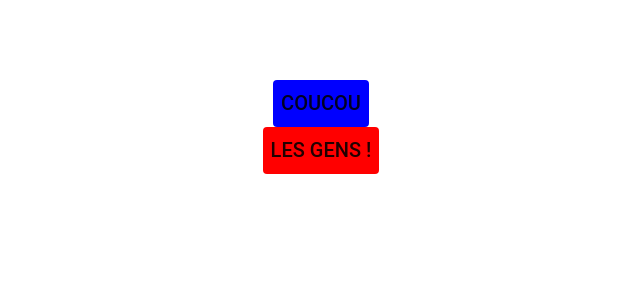
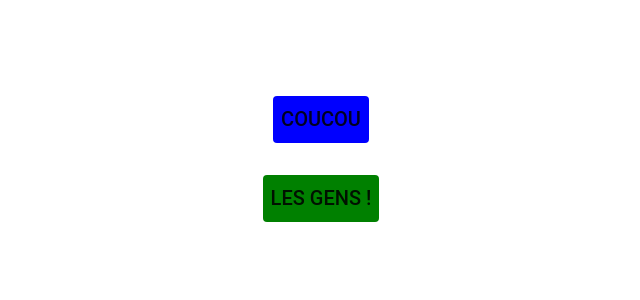
Before and after one commit to loicbdev/material-ui-training, a React (Create React App) app: page / in a window 1280 px wide. Shown: the top 300 px of the page, without its empty margins (319-959 px from the left). Built offline with nearby package versions, Linux system fonts and the light colour scheme.

Commit message:
essais supplémentaires

```diff
--- a/src/App.js
+++ b/src/App.js
@@ -5,7 +5,7 @@ import styled from 'styled-components';
 // ou import Button from '@material-ui/core/Button';
 import { Button } from '@material-ui/core';
 import { MuiThemeProvider, createMuiTheme, withStyles } from '@material-ui/core/styles';
-import blue from '@material-ui/core/colors/blue';
+import { blue, green } from '@material-ui/core/colors';
 
 
 const DIV = styled.div `
@@ -18,12 +18,18 @@ padding: 5rem;
 const styles = {
   myLeftButton: {
     backgroundColor: "blue",
+    margin: "1rem"
+  },
+  myRightButton: {
+    backgroundColor: "green",
+    margin: "1rem"
   }
 }
 
 const theme = createMuiTheme({
   palette: {
-    primary: blue
+    primary: blue,
+    secondary: green
   },
   typography: {
     fontSize: 20,
@@ -45,7 +51,7 @@ class App extends Component {
       <MuiThemeProvider theme={ theme }>
         <DIV className = "App">
           <Button className={this.props.classes.myLeftButton}>Coucou</Button>
-          <Button>les gens !</Button>
+          <Button className={this.props.classes.myRightButton}>les gens !</Button>
         </DIV>
       </MuiThemeProvider>
     );
```
Also changed, not shown: 1 other file (tests, documents, lock files or other folders).
